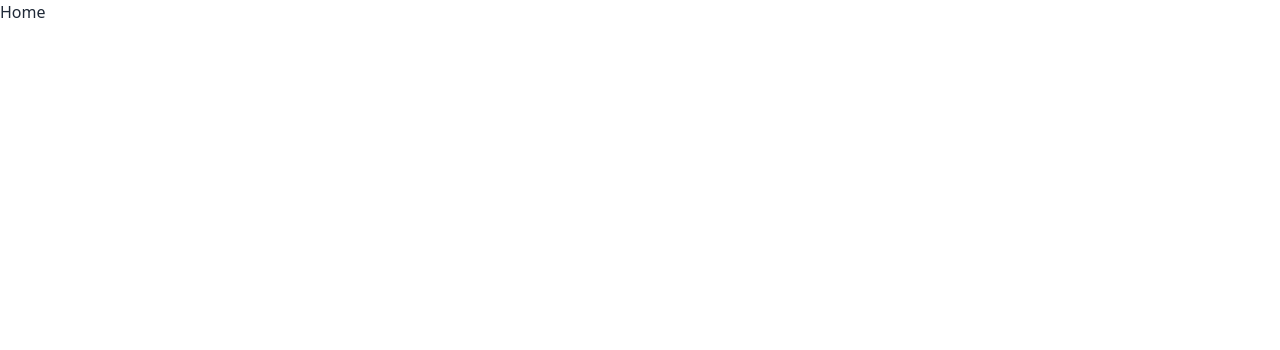
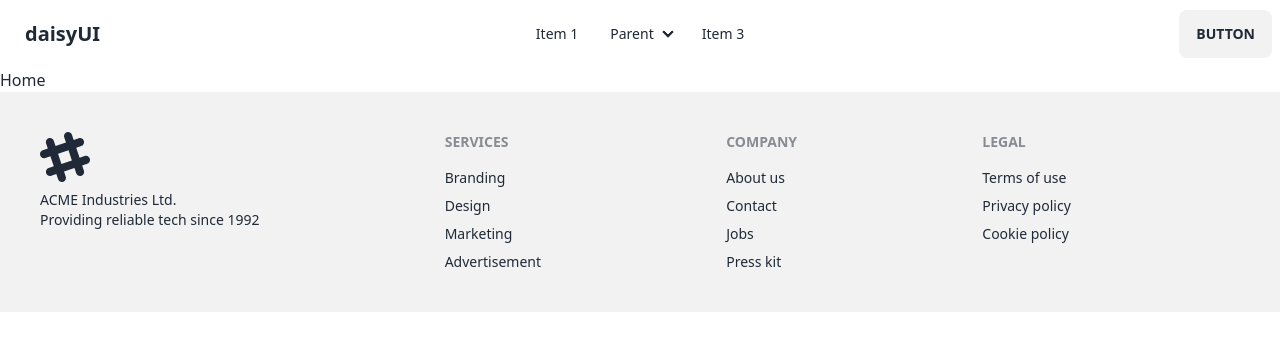
Before and after one commit to rabby-web/car-doctore-client, a React (Vite) app: page / in a window 1280 px wide. Shown: the top 350 px of the page. Built offline with nearby package versions, Linux system fonts and the light colour scheme.

Commit message:
footer add

```diff
--- a/src/Layout/Main.jsx
+++ b/src/Layout/Main.jsx
@@ -1,9 +1,13 @@
 import { Outlet } from "react-router-dom";
+import Footer from "../Pages/Shared/Footer/Footer";
+import NavBar from "../Pages/Shared/NavBar/NavBar";
 
 const Main = () => {
   return (
     <div>
+      <NavBar></NavBar>
       <Outlet></Outlet>
+      <Footer></Footer>
     </div>
   );
 };
--- /dev/null
+++ b/src/Pages/Shared/Footer/Footer.jsx
@@ -0,0 +1,48 @@
+const Footer = () => {
+  return (
+    <div>
+      <footer className="footer p-10 bg-base-200 text-base-content">
+        <aside>
+          <svg
+            width="50"
+            height="50"
+            viewBox="0 0 24 24"
+            xmlns="http://www.w3.org/2000/svg"
+            fillRule="evenodd"
+            clipRule="evenodd"
+            className="fill-current"
+          >
+            <path d="M22.672 15.226l-2.432.811.841 2.515c.33 1.019-.209 2.127-1.23 2.456-1.15.325-2.148-.321-2.463-1.226l-.84-2.518-5.013 1.677.84 2.517c.391 1.203-.434 2.542-1.831 2.542-.88 0-1.601-.564-1.86-1.314l-.842-2.516-2.431.809c-1.135.328-2.145-.317-2.463-1.229-.329-1.018.211-2.127 1.231-2.456l2.432-.809-1.621-4.823-2.432.808c-1.355.384-2.558-.59-2.558-1.839 0-.817.509-1.582 1.327-1.846l2.433-.809-.842-2.515c-.33-1.02.211-2.129 1.232-2.458 1.02-.329 2.13.209 2.461 1.229l.842 2.515 5.011-1.677-.839-2.517c-.403-1.238.484-2.553 1.843-2.553.819 0 1.585.509 1.85 1.326l.841 2.517 2.431-.81c1.02-.33 2.131.211 2.461 1.229.332 1.018-.21 2.126-1.23 2.456l-2.433.809 1.622 4.823 2.433-.809c1.242-.401 2.557.484 2.557 1.838 0 .819-.51 1.583-1.328 1.847m-8.992-6.428l-5.01 1.675 1.619 4.828 5.011-1.674-1.62-4.829z"></path>
+          </svg>
+          <p>
+            ACME Industries Ltd.
+            <br />
+            Providing reliable tech since 1992
+          </p>
+        </aside>
+        <nav>
+          <header className="footer-title">Services</header>
+          <a className="link link-hover">Branding</a>
+          <a className="link link-hover">Design</a>
+          <a className="link link-hover">Marketing</a>
+          <a className="link link-hover">Advertisement</a>
+        </nav>
+        <nav>
+          <header className="footer-title">Company</header>
+          <a className="link link-hover">About us</a>
+          <a className="link link-hover">Contact</a>
+          <a className="link link-hover">Jobs</a>
+          <a className="link link-hover">Press kit</a>
+        </nav>
+        <nav>
+          <header className="footer-title">Legal</header>
+          <a className="link link-hover">Terms of use</a>
+          <a className="link link-hover">Privacy policy</a>
+          <a className="link link-hover">Cookie policy</a>
+        </nav>
+      </footer>
+    </div>
+  );
+};
+
+export default Footer;
--- /dev/null
+++ b/src/Pages/Shared/NavBar/NavBar.jsx
@@ -0,0 +1,79 @@
+const NavBar = () => {
+  return (
+    <div>
+      <div className="navbar bg-base-100">
+        <div className="navbar-start">
+          <div className="dropdown">
+            <label tabIndex={0} className="btn btn-ghost lg:hidden">
+              <svg
+                xmlns="http://www.w3.org/2000/svg"
+                className="h-5 w-5"
+                fill="none"
+                viewBox="0 0 24 24"
+                stroke="currentColor"
+              >
+                <path
+                  strokeLinecap="round"
+                  strokeLinejoin="round"
+                  strokeWidth="2"
+                  d="M4 6h16M4 12h8m-8 6h16"
+                />
+              </svg>
+            </label>
+            <ul
+              tabIndex={0}
+              className="menu menu-sm dropdown-content mt-3 z-[1] p-2 shadow bg-base-100 rounded-box w-52"
+            >
+              <li>
+                <a>Item 1</a>
+              </li>
+              <li>
+                <a>Parent</a>
+                <ul className="p-2">
+                  <li>
+                    <a>Submenu 1</a>
+                  </li>
+                  <li>
+                    <a>Submenu 2</a>
+                  </li>
+                </ul>
+              </li>
+              <li>
+                <a>Item 3</a>
+              </li>
+            </ul>
+          </div>
+          <a className="btn btn-ghost normal-case text-xl">daisyUI</a>
+        </div>
+        <div className="navbar-center hidden lg:flex">
+          <ul className="menu menu-horizontal px-1">
+            <li>
+              <a>Item 1</a>
+            </li>
+            <li tabIndex={0}>
+              <details>
+                <summary>Parent</summary>
+                <ul className="p-2">
+                  <li>
+                    <a>Submenu 1</a>
+                  </li>
+                  <li>
+                    <a>Submenu 2</a>
+                  </li>
+                </ul>
+              </details>
+            </li>
+            <li>
+              <a>Item 3</a>
+            </li>
+          </ul>
+        </div>
+        <div className="navbar-end">
+          <a className="btn">Button</a>
+        </div>
+      </div>
+    </div>
+  );
+};
+
+export default NavBar;
```
